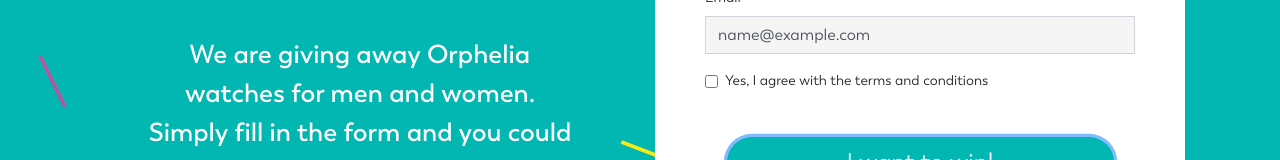
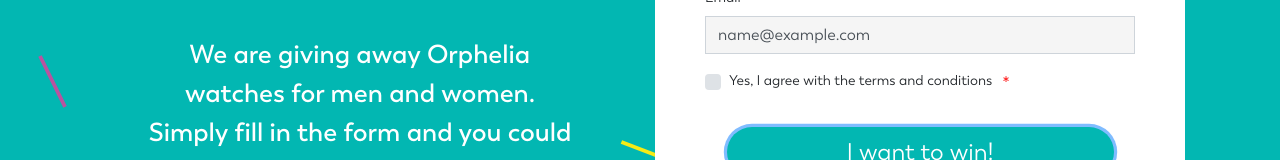
Before and after one commit to AhmedTammam/Orphelia_vue, a Vue app: page / in a window 1280 px wide. Both pictures are taken after typing "Sample", "Sample", "name@example.com" into the empty fields and a click on the button "I want to win!". Shown: the part 459-619 px from the top of the page. Built offline with nearby package versions, Linux system fonts and the light colour scheme; what vue-resource would draw is missing.

Commit message:
checkbox styling

```diff
--- a/src/components/content/FormComp.vue
+++ b/src/components/content/FormComp.vue
@@ -54,10 +54,15 @@
                 <label for="email">Email<span class="err" v-show="errors.has('email')">*</span></label>
                 <input id="email" name="email" v-model="user.email" type="email" class="form-control" v-validate="'required|email'" :class="{'input': true, 'is-danger': errors.has('email') }">
             </div>
-            <div class="form-group form-check">
-                <input type="checkbox" class="form-check-input" id="exampleCheck1" name="agreed" v-model="user.agreed" v-validate="'required'" :class="{'input': true, 'is-danger': errors.has('agreed') }">
-                <label class="form-check-label" for="exampleCheck1">Yes, I agree with the terms and conditions</label>
-                <span class="err" v-show="errors.has('email')">*</span>
+            <div class="row">
+                <div class="col-md-12">
+                    <div class="custom-control custom-checkbox custom-control-inline">
+                        <input type="checkbox" class="custom-control-input" id="agreed"
+                        name="agreed" v-model="user.agreed" v-validate="'required'" :class="{'input': true, 'is-danger': errors.has('agreed') }">
+                        <label class="custom-control-label" for="agreed">Yes, I agree with the terms and conditions</label>
+                        <span class="err" v-show="errors.has('agreed')">*</span>
+                    </div>
+                </div>
             </div>
             <div class="text-center">
                 <button type="submit" class="btn btn-primary button" data-toggle="modal" data-target="#exampleModal">I want to win!</button>
```
